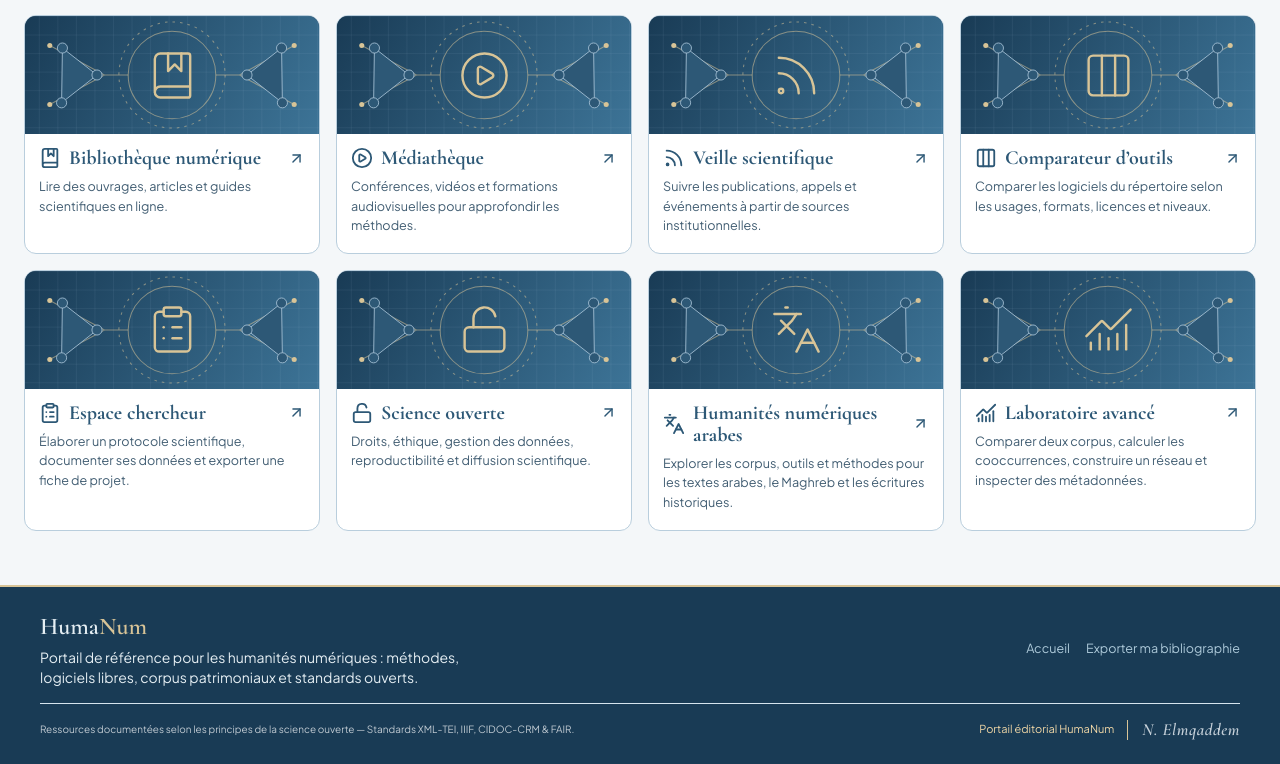
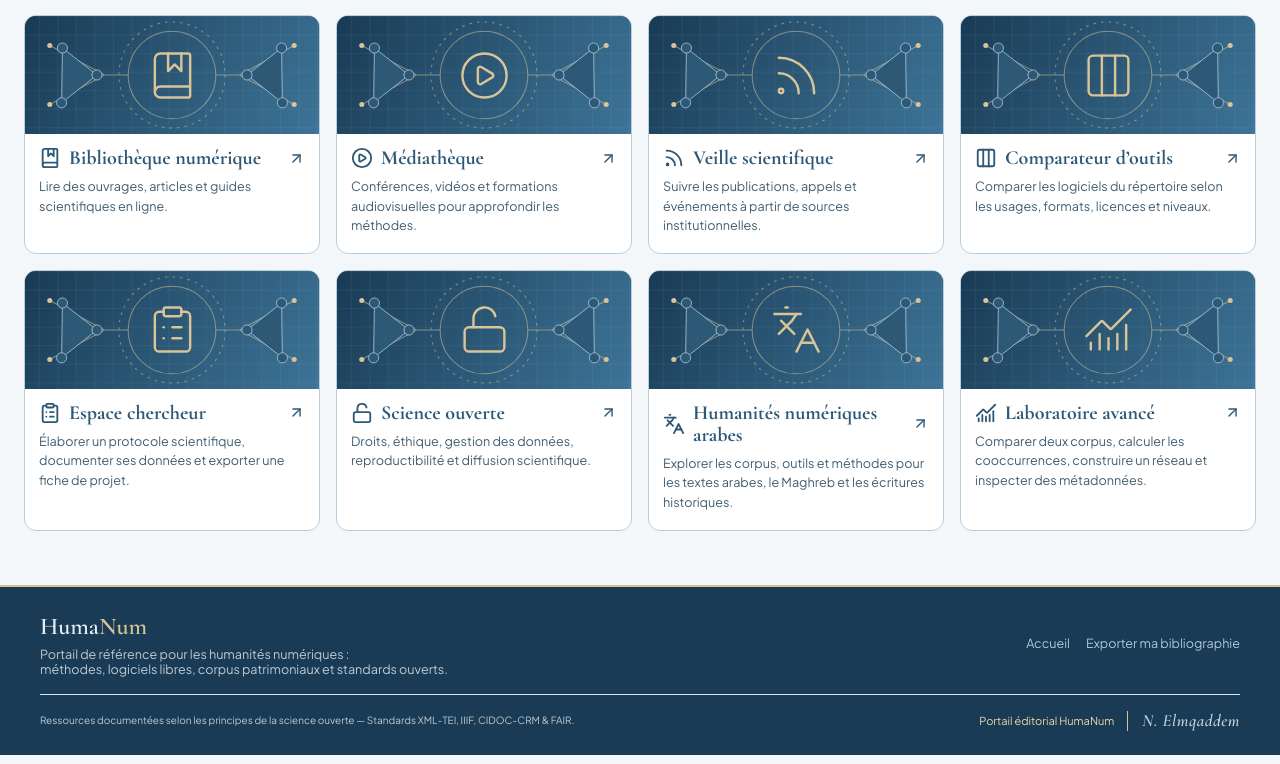
Before and after one commit to Nouredelm/huma-num, a React (Vite) app: page / in a window 1280 px wide. Shown: the part 1940-2704 px from the top of the page. Built offline with nearby package versions, Linux system fonts and the light colour scheme.

Commit message:
Mettre le sous-titre du pied de page sur deux lignes grises compactes

```diff
--- a/src/components/Footer.tsx
+++ b/src/components/Footer.tsx
@@ -11,8 +11,9 @@ export function Footer({onOpenSelection}: FooterProps) {
             <p className="font-serif text-2xl font-semibold text-[#193B55] dark:text-[#F4F7F9]">
               Huma<span className="hn-brand-accent">Num</span>
             </p>
-            <p className="mt-1 text-sm text-[#425E73] dark:text-[#C3D7E5] max-w-md">
-              Portail de référence pour les humanités numériques : méthodes, logiciels libres, corpus patrimoniaux et standards ouverts.
+            <p className="hn-footer-description mt-1 max-w-md">
+              <span>Portail de référence pour les humanités numériques :</span>
+              <span className="hn-footer-description-details">méthodes, logiciels libres, corpus patrimoniaux et standards ouverts.</span>
             </p>
           </div>
 
--- a/src/index.css
+++ b/src/index.css
@@ -116,3 +116,8 @@ html{scroll-padding-top:5rem;}
 .hn-footer .hn-footer-action:hover,.hn-footer .hn-footer-action:focus-visible{color:#DCEEF8}
 @media(max-width:980px){.hn-footer-bottom{flex-wrap:wrap;row-gap:10px}.hn-footer .hn-footer-resources{white-space:normal;flex-basis:100%}.hn-footer-attribution{margin-inline-start:auto}}
 @media(max-width:640px){.hn-footer-attribution{gap:8px;flex-wrap:wrap;justify-content:flex-start;margin-inline-start:0}.hn-footer-signature{padding-inline-start:10px;font-size:1.017rem}.hn-footer .hn-footer-resources{font-size:11px}.hn-footer-bottom{align-items:flex-start}}
+
+/* Sous-titre du pied de page : deux lignes continues, gris, police -10 % */
+.hn-footer .hn-footer-description{color:#BFC9D1;font-size:.7875rem;line-height:1.25;font-weight:400}
+.hn-footer-description>span{display:block}
+@media(min-width:1024px){.hn-footer-description-details{white-space:nowrap}}
```
